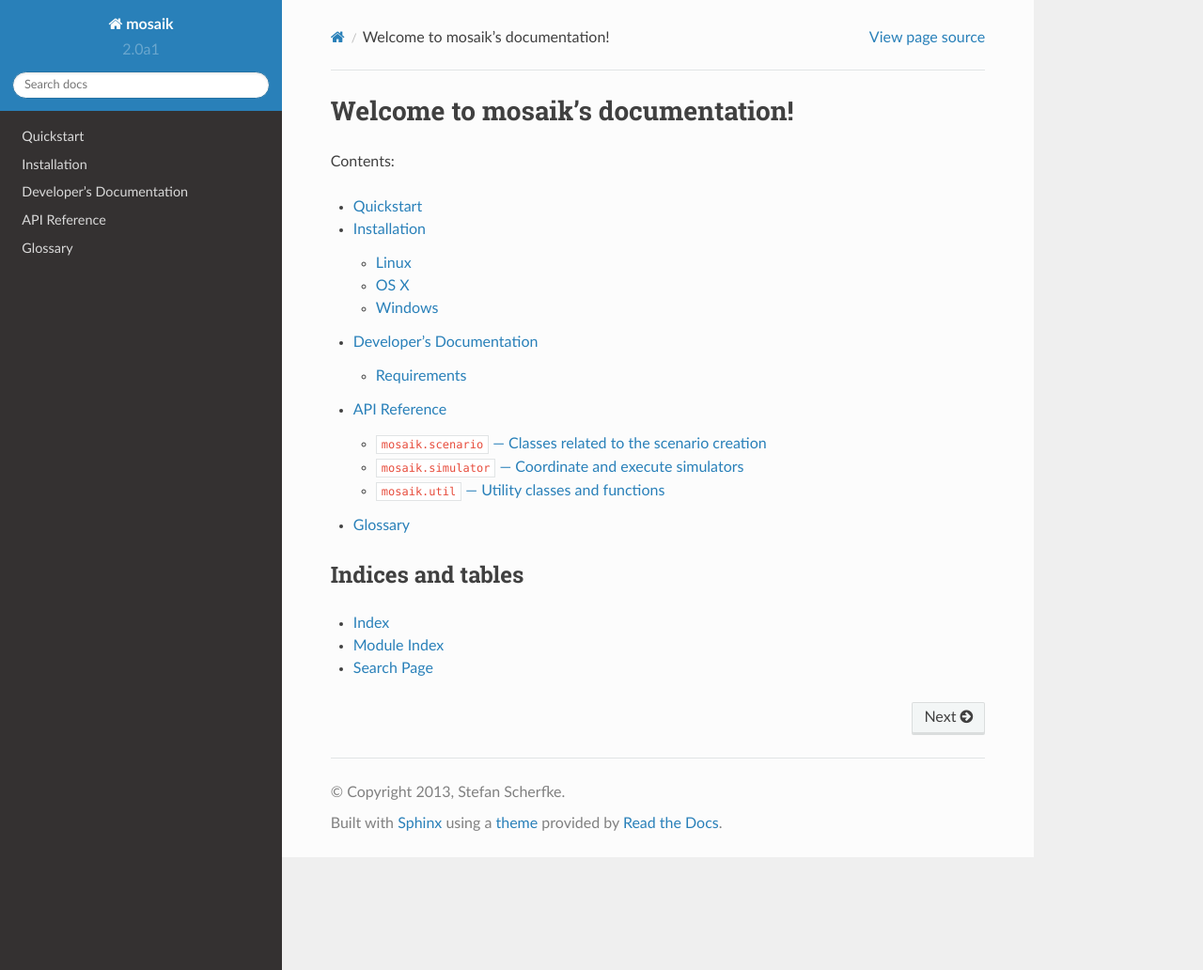
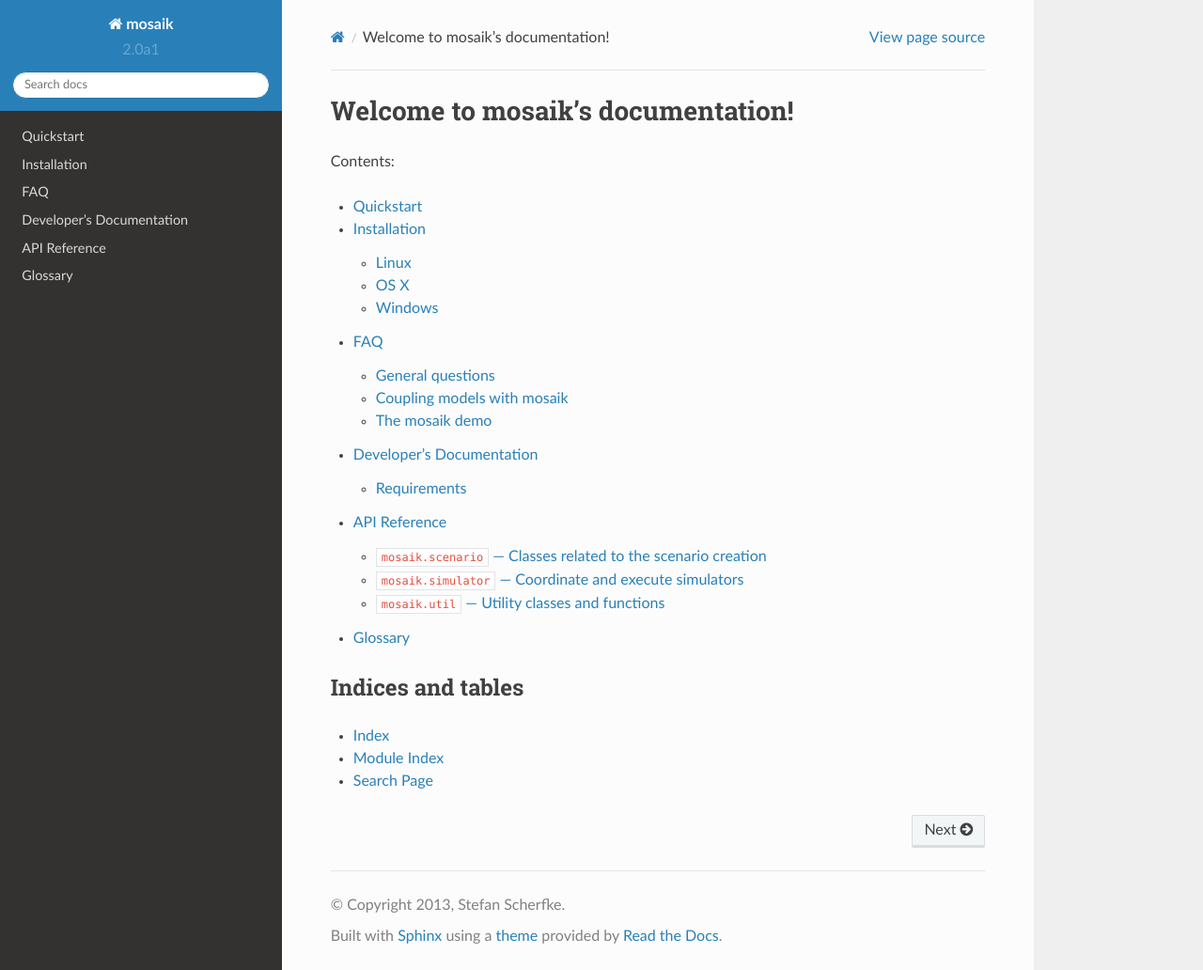
Before and after one commit to OFFIS-mosaik/mosaik, a Sphinx documentation site: the page built from docs/index.rst, in a window 1280 px wide and 1032 px high. Shown: the whole window at 94% size. Built offline with Sphinx 7.4.7 and the Read the Docs theme 2.0.0, drawn with Linux system fonts in a browser that asks for light colours; pages that are not in the unit, such as notebooks, are missing from menus; some of the changed lines change nothing that is shown.

Commit message:
Added an FAQ section to the docs with the questions we got during the last weeks.

```diff
--- /dev/null
+++ b/docs/faq.rst
@@ -0,0 +1,106 @@
+===
+FAQ
+===
+
+This is a list of some questions we recently got. If you cannot find an answer
+for your questions here, you are welcome to post it on our `mailing list`__.
+
+__ http://mosaik.offis.de/mailinglist
+
+
+General questions
+=================
+
+Are there graphical tools for scenario design?
+----------------------------------------------
+
+An environment for graphical analysis as well as scenario design is currently
+developed and will presumably be released in 2015. However, we argue that
+graphical tools are not feasible for the design of large and complex scenarios.
+For most applications the more flexible scenario design by code is
+advantageous.
+
+
+Where can I find a mosaik Tutorial/Manual?
+------------------------------------------
+
+There is none yet but it's quite on top of our to-do list. You'll soon find one
+here.
+
+
+Is there a mosaik-Wiki?
+-----------------------
+
+We like Wikis but consider them the wrong tool for documenting software (and
+we are `not alone with that`__).
+
+There are a lot of other resources, though:
+
+- All documentation is concentrated here, at Read the Docs.
+- `Source code`__ and `issues`__ are managed by Bitbucket.
+- Discussion takes place in our `mailing list`__.
+- News are spread through our `blog`__.
+
+There's not much that a wiki could add here.
+
+__ http://stevelosh.com/blog/2013/09/teach-dont-tell/
+__ https://bitbucket.org/mosaik/mosaik/src
+__ https://bitbucket.org/mosaik/mosaik/issues?status=new&status=open
+__ http://mosaik.offis.de/mailinglist
+__ http://mosaik.offis.de/blog
+
+
+Coupling models with mosaik
+===========================
+
+Can I use continuous models with mosaik?
+----------------------------------------
+
+Yes. Since mosaik 2 you can even use a variable step size for your simulator
+that can dynamically change during the simulation.
+
+
+.. _can-i-use-mosaik-only-with-python-programs:
+
+Can I use mosaik only with Python programs?
+-------------------------------------------
+
+No, mosaik can be used with any language that provides `network sockets`__ and
+ways to (de)serialize `JSON`__.
+
+Since implementing network event loops and message (de)serialization is
+repetitive work and unnecessary overhead, we provide so called *high-level*
+APIs for certain languages that provide a base class that you can inherit and
+just need to implement a few methods representing the API calls.
+
+Currently, a high-level API is only available for Python, but implementations
+for JAVA and other languages will follow soon.
+
+__ http://en.wikipedia.org/wiki/Network_socket
+__ http://en.wikipedia.org/wiki/JSON
+
+
+Can I use my MATLAB/Simulink models with mosaik? How do I do it?
+----------------------------------------------------------------
+
+Yes, you can. We will provide an example soon. In the end, if you manage to
+let your model communicate via sockets and are capable of
+serializing/deserializing JSON data objects you can use it with mosaik (see
+:ref:`can-i-use-mosaik-only-with-python-programs` for details).
+
+The mosaik demo
+===============
+
+I can only see active power values in the web visualization. Does mosaik also support reactive power values with PyPower?
+-------------------------------------------------------------------------------------------------------------------------
+
+Of course, it only depends on your models. The basic models distributed
+with mosaik 2 only produce active power outputs (*cos phi = 1*), so we don't
+display reactive power.
+
+
+What are the power grid’s parameters? How are the cables’/lines’ parameters formatted?
+--------------------------------------------------------------------------------------
+
+Check https://bitbucket.org/mosaik/mosaik-pypower under "input file format".
+Typically, line values are given in *R per km* and *X per km*.
--- a/docs/index.rst
+++ b/docs/index.rst
@@ -9,6 +9,7 @@
 
    quickstart
    installation
+   faq
    dev/index
    api_reference/index
    glossary
```
